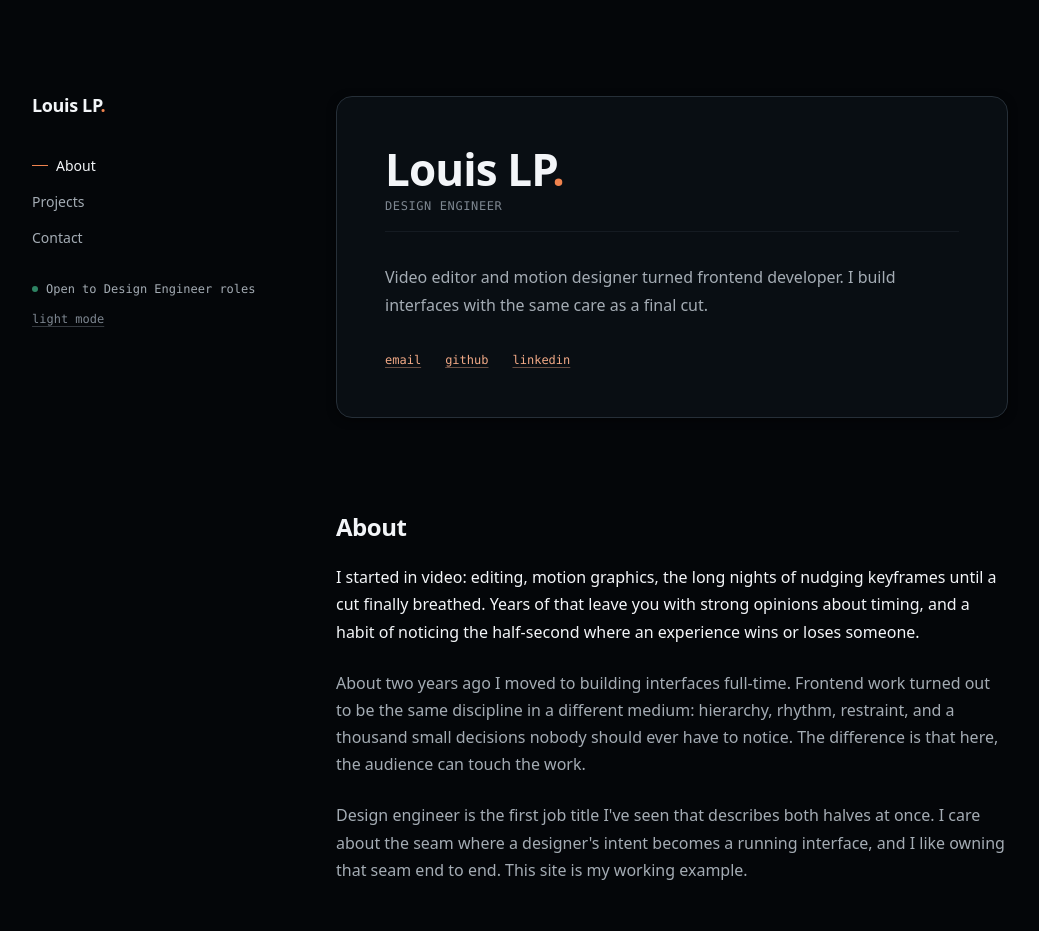
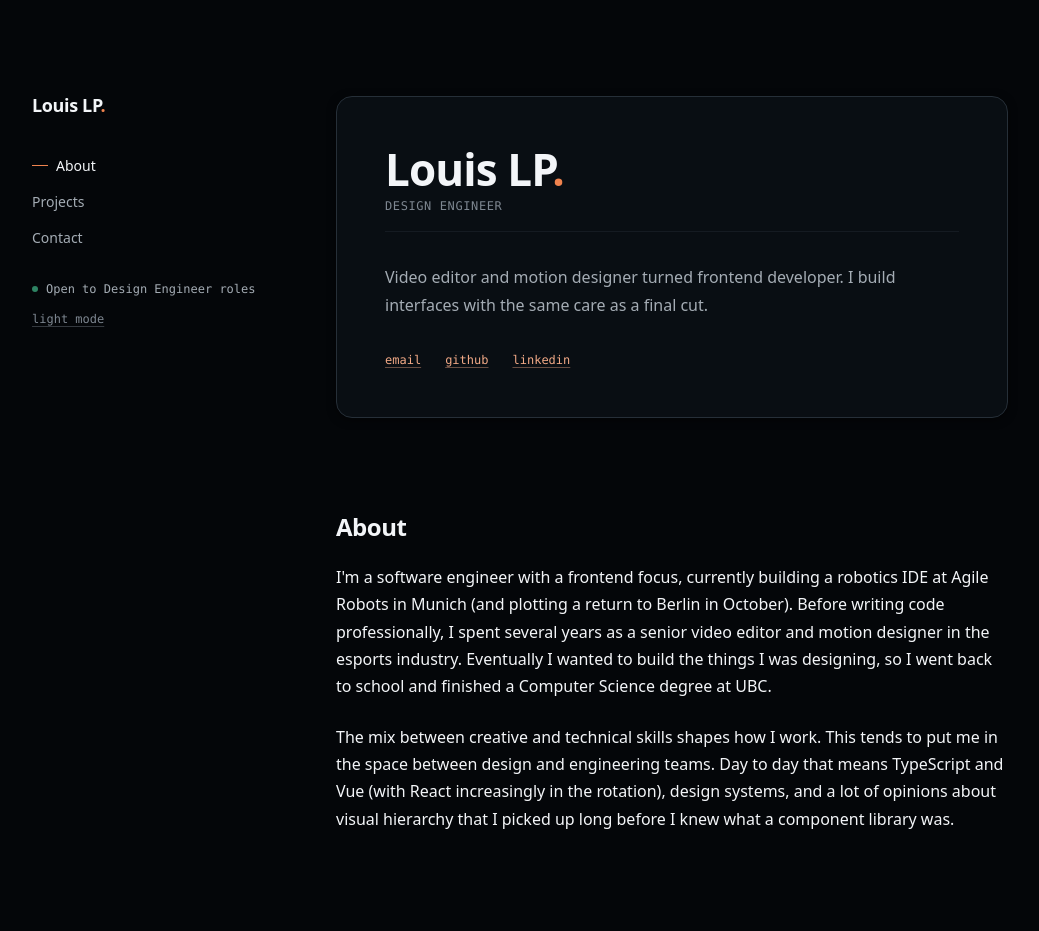
Before and after one commit to LouisLP/me, a Vue app: page / in a window 1280 px wide. Shown: the top 931 px of the page, without its empty margins (96-1135 px from the left). Built offline with nearby package versions, Linux system fonts and the light colour scheme.

Commit message:
Updated bio

```diff
--- a/src/components/BioSection.vue
+++ b/src/components/BioSection.vue
@@ -1,23 +1,10 @@
 <template>
   <div class="bio">
     <p>
-      I started in video: editing, motion graphics, the long nights of
-      nudging keyframes until a cut finally breathed. Years of that leave
-      you with strong opinions about timing, and a habit of noticing the
-      half-second where an experience wins or loses someone.
+      I'm a software engineer with a frontend focus, currently building a robotics IDE at Agile Robots in Munich (and plotting a return to Berlin in October). Before writing code professionally, I spent several years as a senior video editor and motion designer in the esports industry. Eventually I wanted to build the things I was designing, so I went back to school and finished a Computer Science degree at UBC.
     </p>
     <p>
-      About two years ago I moved to building interfaces full-time.
-      Frontend work turned out to be the same discipline in a different
-      medium: hierarchy, rhythm, restraint, and a thousand small decisions
-      nobody should ever have to notice. The difference is that here, the
-      audience can touch the work.
-    </p>
-    <p>
-      Design engineer is the first job title I've seen that describes both
-      halves at once. I care about the seam where a designer's intent
-      becomes a running interface, and I like owning that seam end to end.
-      This site is my working example.
+      The mix between creative and technical skills shapes how I work. This tends to put me in the space between design and engineering teams. Day to day that means TypeScript and Vue (with React increasingly in the rotation), design systems, and a lot of opinions about visual hierarchy that I picked up long before I knew what a component library was.
     </p>
   </div>
 </template>
@@ -31,12 +18,7 @@
 }
 
 .bio p {
-  color: var(--color-text-secondary);
+  color: var(--color-text-primary);
   line-height: var(--line-height-relaxed);
 }
-
-/* The opening line carries the section — let it read a shade stronger */
-.bio p:first-child {
-  color: var(--color-text-primary);
-}
 </style>
```
